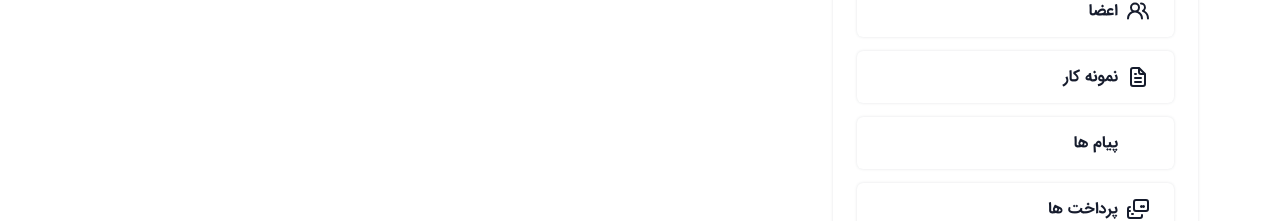
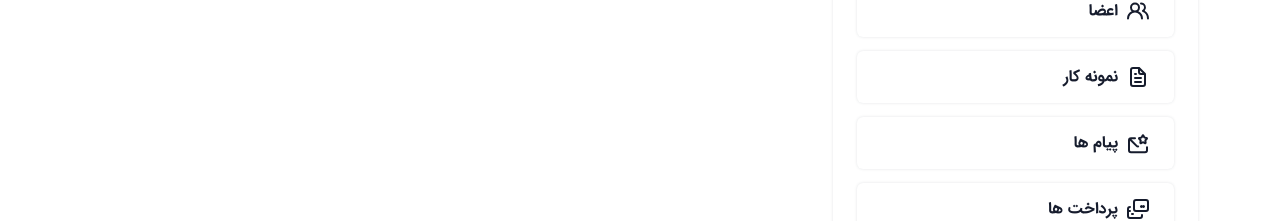
Before and after one commit to HosseinDev-02/landrick, a React (Create React App) app: page /user-panel in a window 1280 px wide. Shown: the part 899-1120 px from the top of the page. Built offline with nearby package versions, Linux system fonts and the light colour scheme.

Commit message:
refactor icon in user panel

```diff
--- a/src/Pages/UserPanel/UserPanel.jsx
+++ b/src/Pages/UserPanel/UserPanel.jsx
@@ -167,7 +167,7 @@ export default function UserPanel() {
                                                 onClickHandler={() => setActiveTab('projects')}
                                             />
                                             <UserPanelMenuItem
-                                                icon='envelopestar'
+                                                icon='envelope-star'
                                                 title='پیام ها'
                                                 activeTab={activeTab}
                                                 path='messages'
```
